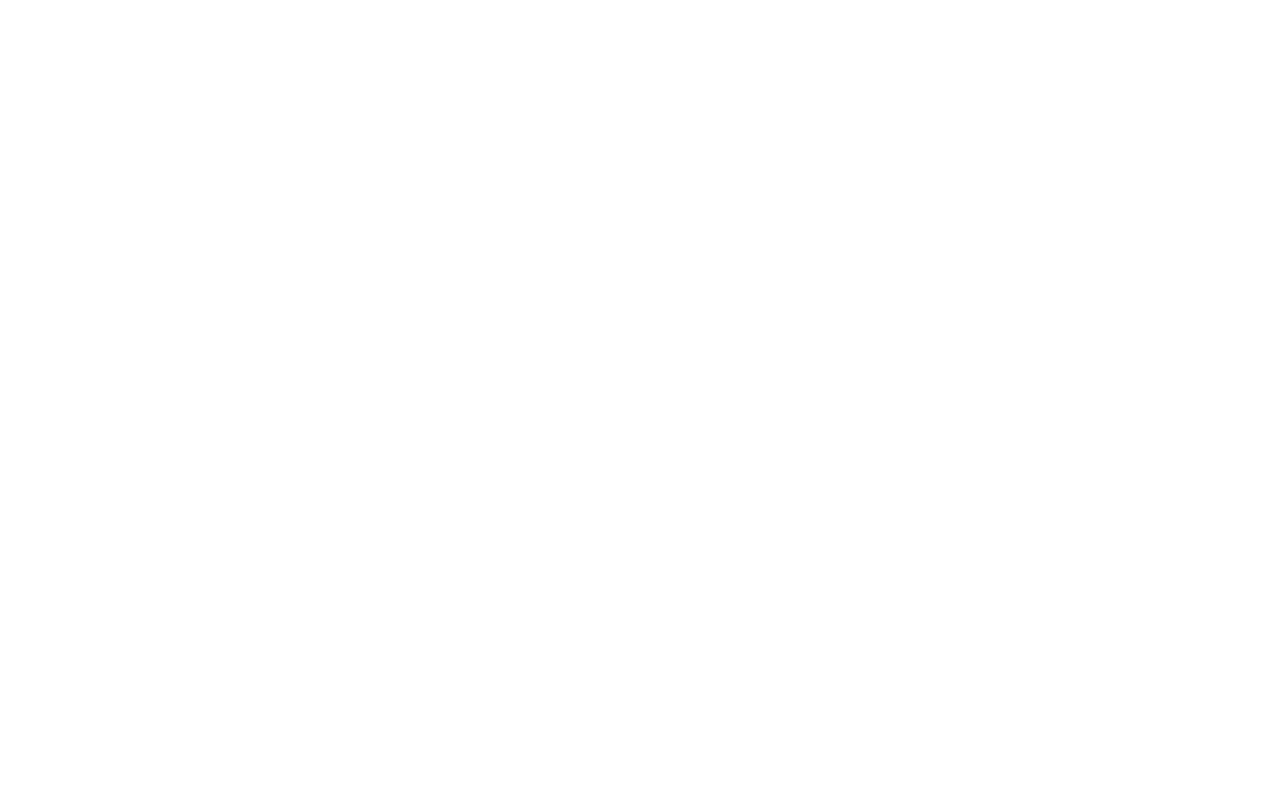
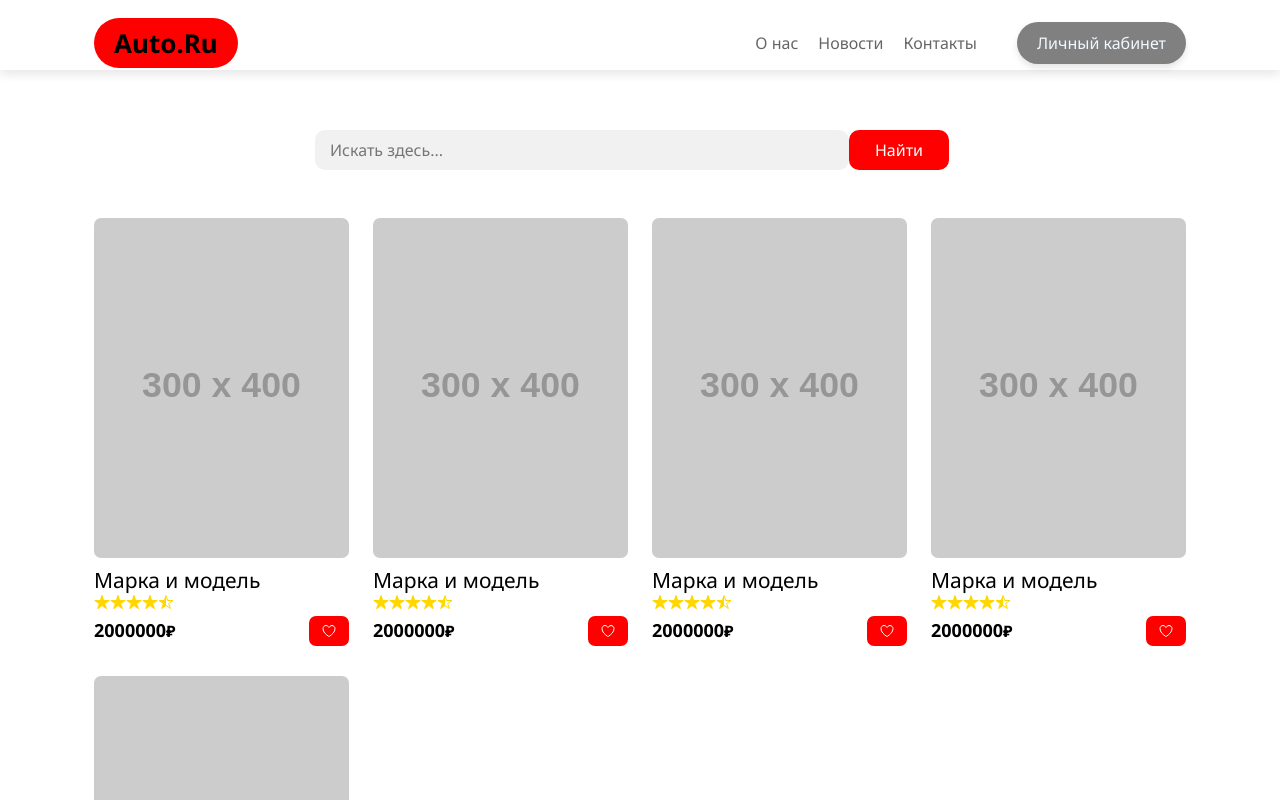
Before and after one commit to algorithm-ssau/2023-6313-3, a React (Create React App) app in the folder client/: page /home in a window 1280 px wide. Shown: the top 800 px of the page. Built offline with nearby package versions, Linux system fonts and the light colour scheme.

Commit message:
added simple routing

```diff
--- a/client/src/App.js
+++ b/client/src/App.js
@@ -1,5 +1,17 @@
+import { Routes, Route } from "react-router-dom";
+
+import HomePage from "./Pages/Home";
+import RegisterPage from "./Pages/Register";
+import ProfilePage from "./Pages/Profile";
+
 function App() {
-  return <></>;
+  return (
+    <Routes>
+      <Route path={"/home"} element={<HomePage />} />
+      <Route path={"/register"} element={<RegisterPage />} />
+      <Route path={"/profile"} element={<ProfilePage />} />
+    </Routes>
+  );
 }
 
 export default App;
--- a/client/src/Pages/Home/index.js
+++ b/client/src/Pages/Home/index.js
@@ -1,15 +1,22 @@
+import Navbar from "../../components/Navbar.js";
+import Card from "../../components/Card.js";
+import SearchField from "../../components/SearchField.js";
+
 import "./style.css";
 
-export default function HomePage({ children }) {
+export default function HomePage() {
   return (
     <>
-      <form class='searching-line'>
-        <input type="search" placeholder="Искать здесь..." />
-        <button class='find' type="submit">Найти</button>
-      </form>
-
+      <Navbar />
+      <SearchField />
       <div class="container mt-5">
-        <div class="row">{children}</div>
+        <div class="row">
+          <Card title={"Марка и модель"} price={2000000} />
+          <Card title={"Марка и модель"} price={2000000} />
+          <Card title={"Марка и модель"} price={2000000} />
+          <Card title={"Марка и модель"} price={2000000} />
+          <Card title={"Марка и модель"} price={2000000} />
+        </div>
       </div>
     </>
   );
--- a/client/src/components/SearchField.js
+++ b/client/src/components/SearchField.js
@@ -0,0 +1,14 @@
+import React from "react";
+
+function SearchField() {
+  return (
+    <form class="searching-line">
+      <input type="search" placeholder="Искать здесь..." />
+      <button class="find" type="submit">
+        Найти
+      </button>
+    </form>
+  );
+}
+
+export default SearchField;
--- a/client/src/index.js
+++ b/client/src/index.js
@@ -1,10 +1,14 @@
 import React from "react";
 import ReactDOM from "react-dom/client";
+import { BrowserRouter } from "react-router-dom";
+
 import App from "./App";
 
 const root = ReactDOM.createRoot(document.getElementById("root"));
 root.render(
   <React.StrictMode>
-    <App />
+    <BrowserRouter>
+      <App />
+    </BrowserRouter>
   </React.StrictMode>
 );
```
